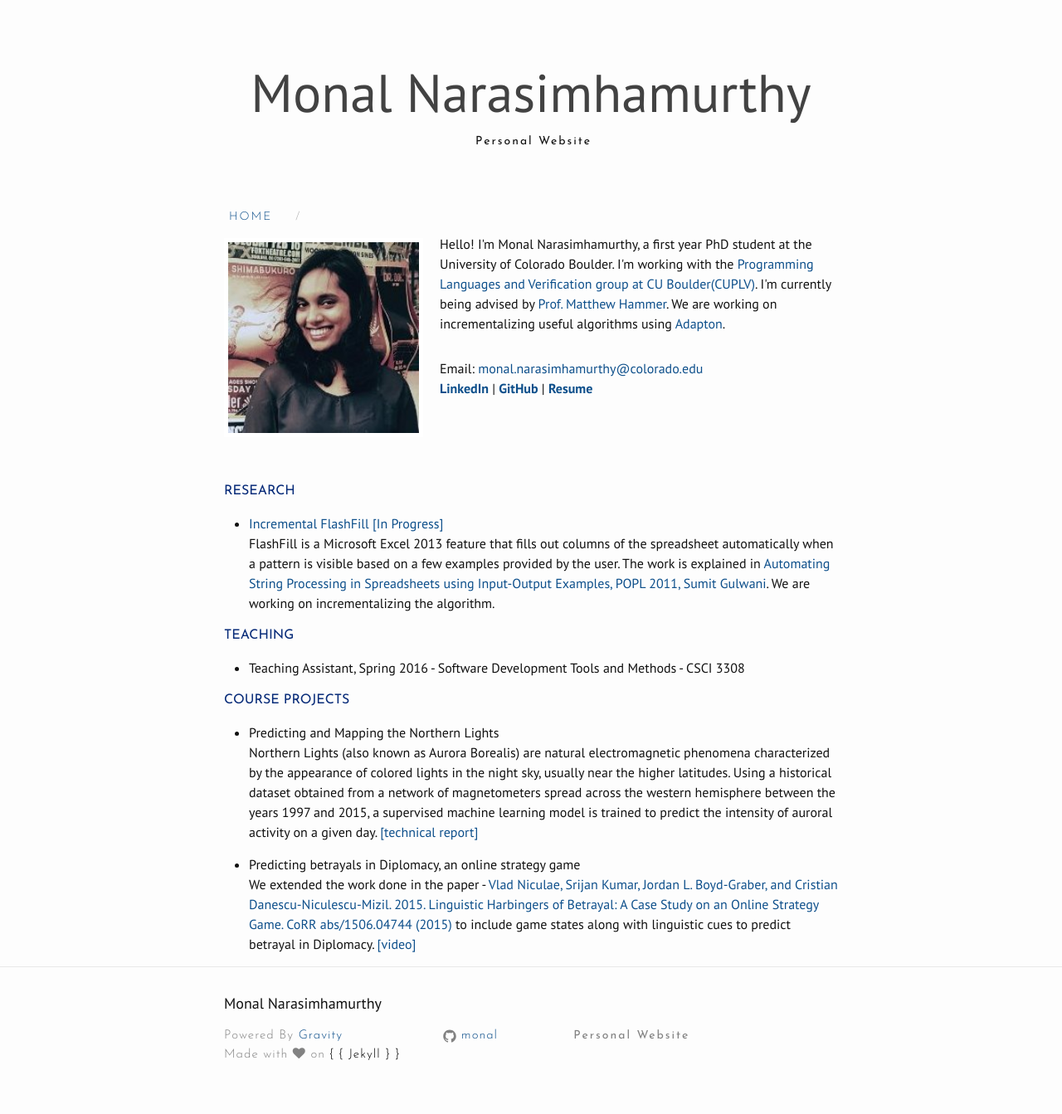
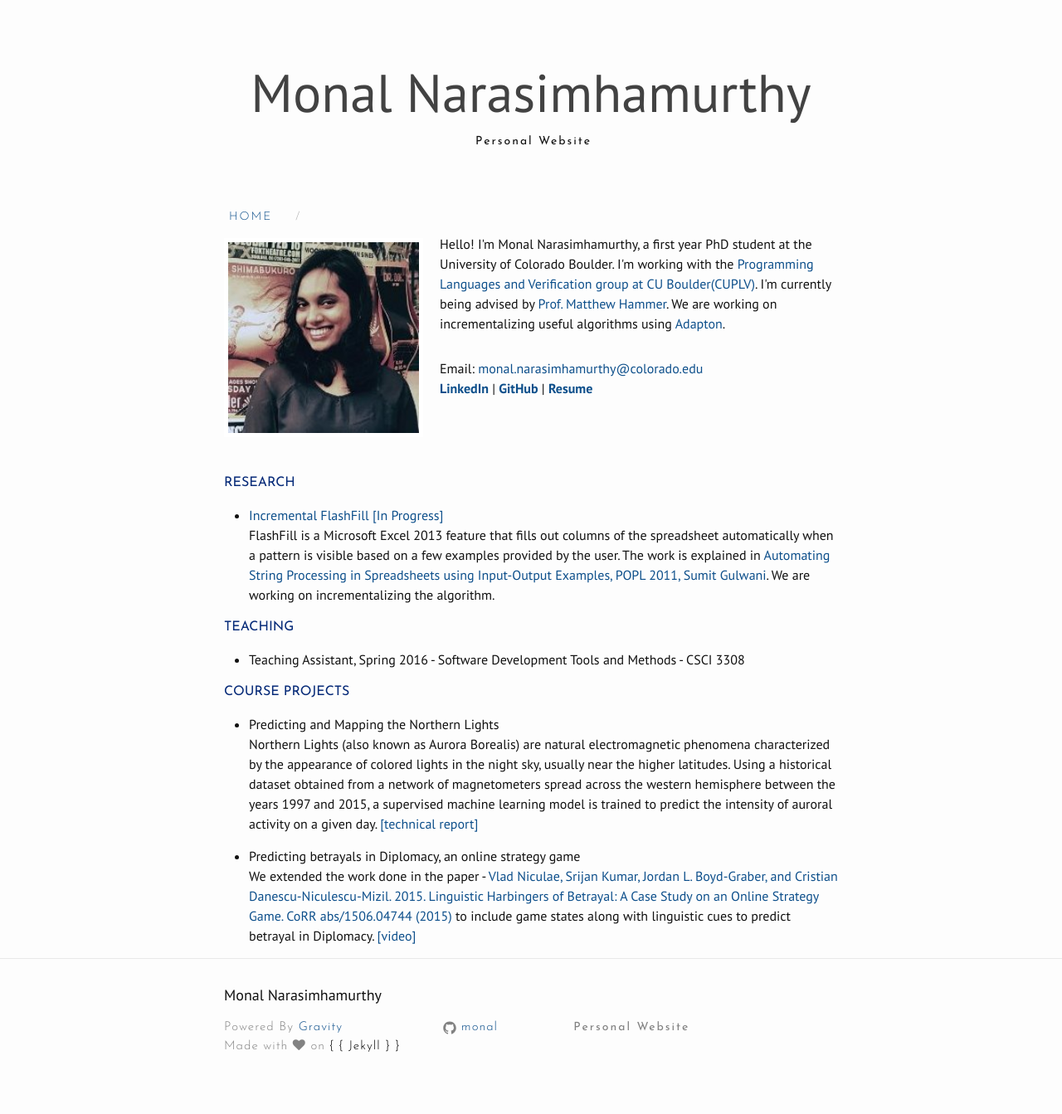
Before and after one commit to monal/monal.github.io, a Jekyll site: the page built from index.html, in a window 1280 px wide. Shown: the whole page at 83% size. Built offline with Jekyll 4.4.1, drawn with Linux system fonts in a browser that asks for light colours; nearby versions of some CDN libraries.

Commit message:
Reduce space

```diff
--- a/index.html
+++ b/index.html
@@ -11,7 +11,7 @@ layout: default
 <p style="margin-top: 30px;">Email: <a href="mailto:monal.narasimhamurthy@colorado.edu">monal.narasimhamurthy@colorado.edu</a><br>
 <a href="https://www.linkedin.com/in/monal-narasimhamurthy"><b>LinkedIn</b></a> | <a href="https://github.com/monal"><b>GitHub</b></a> | <a href=""><b>Resume</b></a></p>
 </div>
-<div style="margin-top:5px">
+<div style="margin-top:-5px">
 <h4 style="color:#062A78; font-family:'Josefin Sans';">RESEARCH</h4>
 <div>
 <ul>
```
